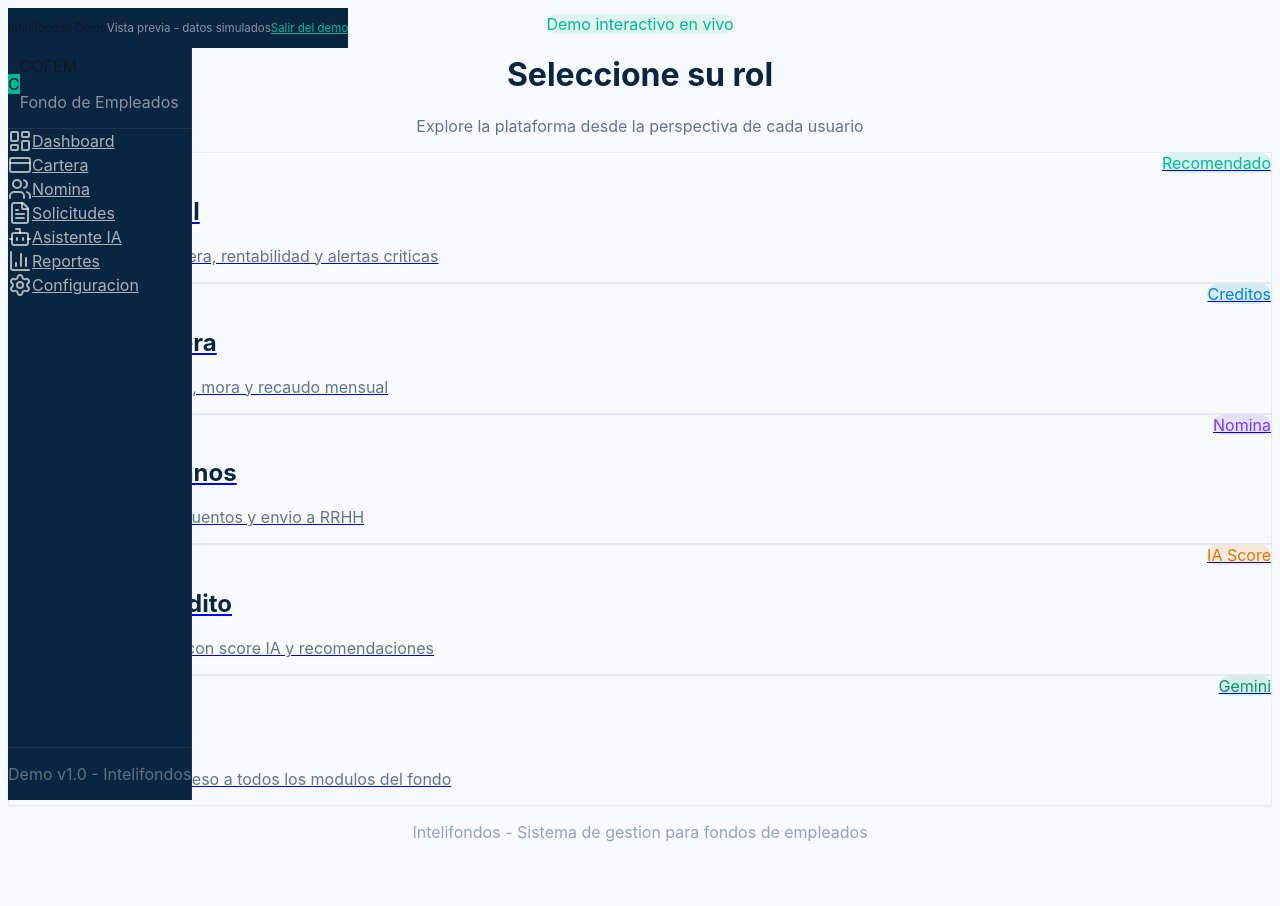
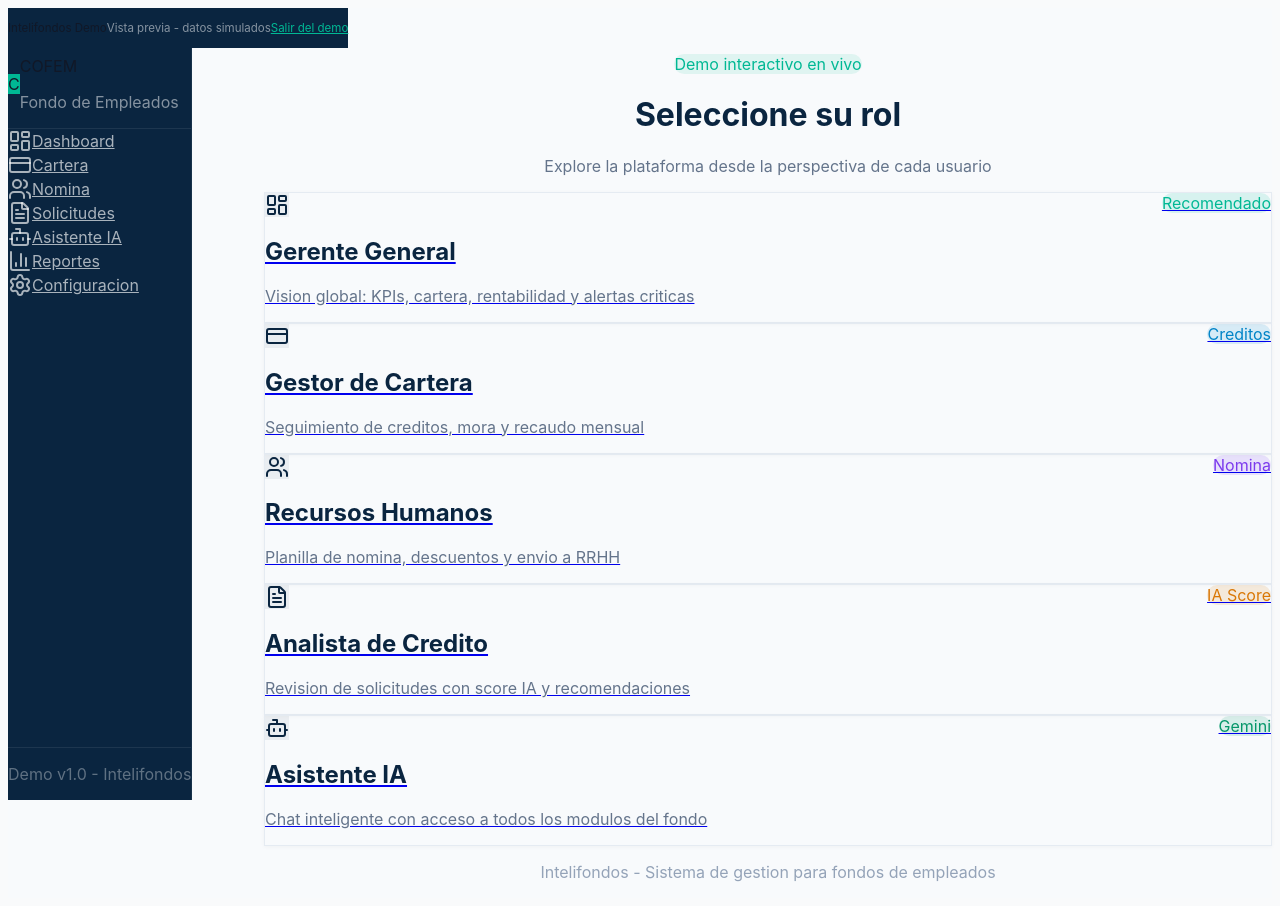
Before and after one commit to anami283/intelifondos-demo, a Next.js app: page /demo in a window 1280 px wide. Before the commit the page ends 866 px from the top, so only its background shows below. Built offline with nearby package versions, Linux system fonts and the light colour scheme; a web font is replaced by a local one.

Commit message:
Update layout.tsx

```diff
--- a/src/app/demo/layout.tsx
+++ b/src/app/demo/layout.tsx
@@ -7,8 +7,12 @@ export default function DemoLayout({ children }: { children: React.ReactNode })
       <DemoBanner />
       <Sidebar />
       <main
-        className="pt-10 lg:pl-64 min-h-screen"
-        style={{ background: "#f8fafc" }}
+        style={{
+          paddingTop: "2.5rem",
+          paddingLeft: "16rem",
+          minHeight: "100vh",
+          background: "#f8fafc",
+        }}
       >
         {children}
       </main>
```
